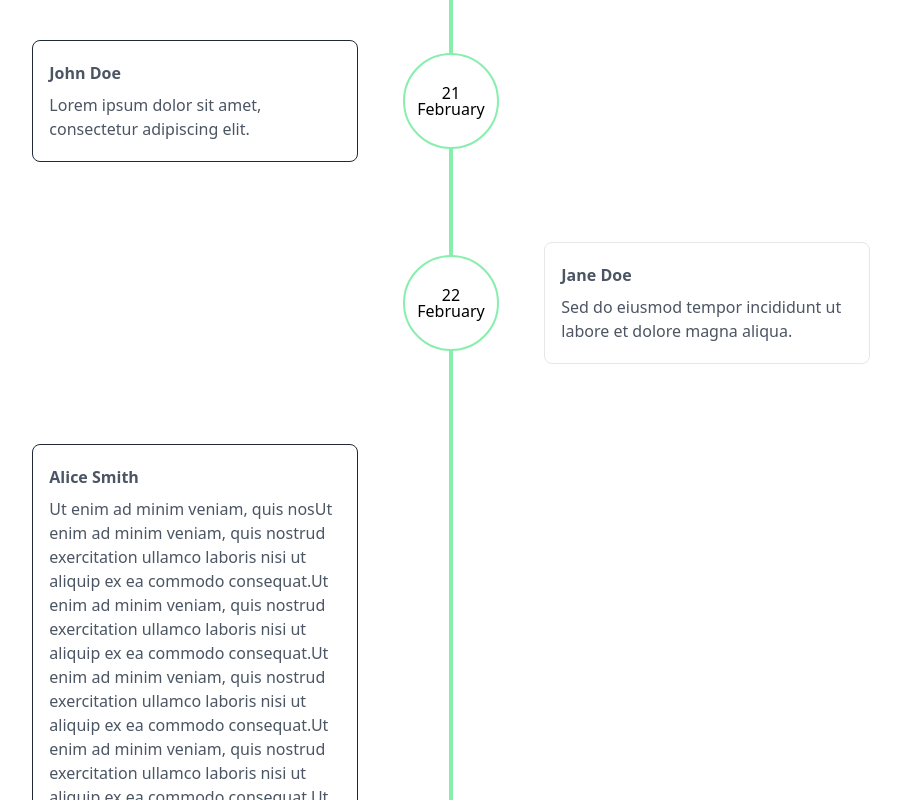
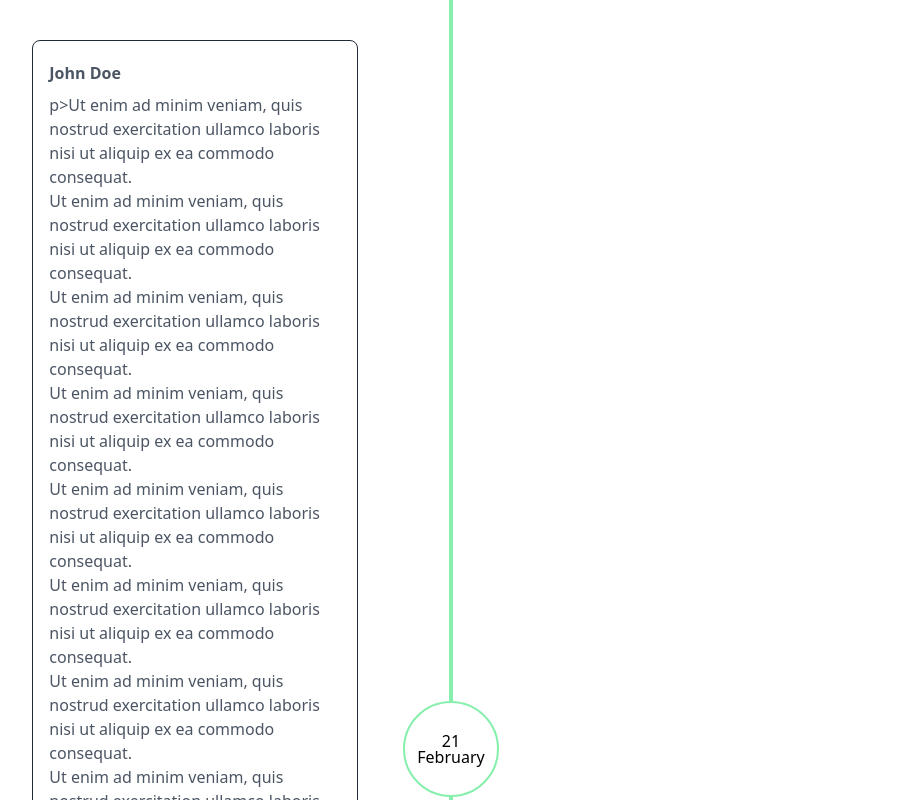
Before and after one commit to obaki102/solat, a Vue app: page / in a window 1280 px wide. Shown: the top 800 px of the page, without its empty margins (189-1090 px from the left). Built offline with nearby package versions, Linux system fonts and the light colour scheme.

Commit message:
Added DOMPurify to sanitize html content

```diff
--- a/package.json
+++ b/package.json
@@ -18,6 +18,7 @@
     "@tiptap/starter-kit": "^2.2.3",
     "@tiptap/vue-3": "^2.2.3",
     "autoprefixer": "^10.4.17",
+    "dompurify": "^3.0.9",
     "pinia": "^2.1.7",
     "postcss": "^8.4.35",
     "tailwindcss": "^3.4.1",
@@ -28,6 +29,7 @@
     "@rushstack/eslint-patch": "^1.3.3",
     "@tailwindcss/typography": "^0.5.10",
     "@tsconfig/node20": "^20.1.2",
+    "@types/dompurify": "^3.0.5",
     "@types/node": "^20.11.10",
     "@vitejs/plugin-vue": "^5.0.3",
     "@vue/eslint-config-prettier": "^8.0.0",
--- a/src/components/TimelineItem.vue
+++ b/src/components/TimelineItem.vue
@@ -15,7 +15,7 @@
           </div>
         </div>
         <div class="text-gray-600">
-          {{ note.content }}
+          <span v-html="sanitizedHtml(note.content)"></span>
         </div>
       </div>
     </div>
@@ -53,7 +53,7 @@
           </div>
         </div>
         <div class="text-gray-600">
-          {{ note.content }}
+          <span v-html="sanitizedHtml(note.content)"></span>
         </div>
       </div>
     </div>
@@ -63,13 +63,13 @@
 <script setup lang="ts">
 import { defineProps } from 'vue';
 import type { Note } from '../types/note';
-
+import DOMPurify from 'dompurify';
 
 defineProps<{
   note: Note;
 }>();
 
-function formatDate(date: Date) {
+const formatDate = (date: Date) => {
   const day = date.getDate();
   const monthNames = [
     'January', 'February', 'March', 'April', 'May', 'June',
@@ -81,8 +81,14 @@ function formatDate(date: Date) {
   return {
     day,
     month
-  };
+  }
 }
+
+const sanitizedHtml = (html: string) => {
+  return DOMPurify.sanitize(html);
+};
+
+
 </script>
 
 <style>
--- a/src/views/HomeView.vue
+++ b/src/views/HomeView.vue
@@ -16,7 +16,7 @@
           <TimelineItem :isOdd="true" /> -->
 
           <div v-for="(item, index) in timelineItems" :key="index">
-            <TimelineItem :note=item ></TimelineItem>
+            <TimelineItem :note=item></TimelineItem>
           </div>
           <!-- <TextEditor v-model="content"></TextEditor> -->
 
@@ -39,7 +39,20 @@ const timelineItem1: Note = {
   isOdd: true,
   date: new Date('2022-02-21'),
   name: 'John Doe',
-  content: 'Lorem ipsum dolor sit amet, consectetur adipiscing elit.',
+  content: `p>Ut enim ad minim veniam, quis nostrud exercitation ullamco laboris nisi ut aliquip ex ea commodo consequat.</p>
+<p>Ut enim ad minim veniam, quis nostrud exercitation ullamco laboris nisi ut aliquip ex ea commodo consequat.</p>
+<p>Ut enim ad minim veniam, quis nostrud exercitation ullamco laboris nisi ut aliquip ex ea commodo consequat.</p>
+<p>Ut enim ad minim veniam, quis nostrud exercitation ullamco laboris nisi ut aliquip ex ea commodo consequat.</p>
+<p>Ut enim ad minim veniam, quis nostrud exercitation ullamco laboris nisi ut aliquip ex ea commodo consequat.</p>
+<p>Ut enim ad minim veniam, quis nostrud exercitation ullamco laboris nisi ut aliquip ex ea commodo consequat.</p>
+<p>Ut enim ad minim veniam, quis nostrud exercitation ullamco laboris nisi ut aliquip ex ea commodo consequat.</p>
+<p>Ut enim ad minim veniam, quis nostrud exercitation ullamco laboris nisi ut aliquip ex ea commodo consequat.</p>
+<p>Ut enim ad minim veniam, quis nostrud exercitation ullamco laboris nisi ut aliquip ex ea commodo consequat.</p>
+<p>Ut enim ad minim veniam, quis nostrud exercitation ullamco laboris nisi ut aliquip ex ea commodo consequat.</p>
+<p>Ut enim ad minim veniam, quis nostrud exercitation ullamco laboris nisi ut aliquip ex ea commodo consequat.</p>
+<p>Ut enim ad minim veniam, quis nostrud exercitation ullamco laboris nisi ut aliquip ex ea commodo consequat.</p>
+<p>Ut enim ad minim veniam, quis nostrud exercitation ullamco laboris nisi ut aliquip ex ea commodo consequat.</p>
+<p>Ut enim ad minim veniam, quis nostrud exercitation ullamco laboris nisi ut aliquip ex ea commodo consequat.</p>`,
 };
 
 const timelineItem2: Note = {
```
Also changed, not shown: 1 other file (tests, documents, lock files or other folders).
